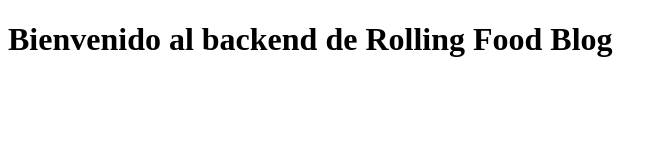
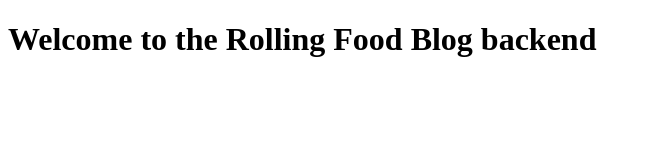
Before and after one commit to nicoiosa/practico7Ejercicio6, a website: page public/index.html in a window 1280 px wide. Shown: the whole page, without its empty margins (0-668 px from the left). Drawn offline with Linux system fonts and the light colour scheme.

Commit message:
Update index.html
changed language on h1

```diff
--- a/public/index.html
+++ b/public/index.html
@@ -8,7 +8,7 @@
 </head>
 
 <body>
-    <h1>Bienvenido al backend de Rolling Food Blog</h1>
+    <h1>Welcome to the Rolling Food Blog backend</h1>
 </body>
 
 </html>
```
